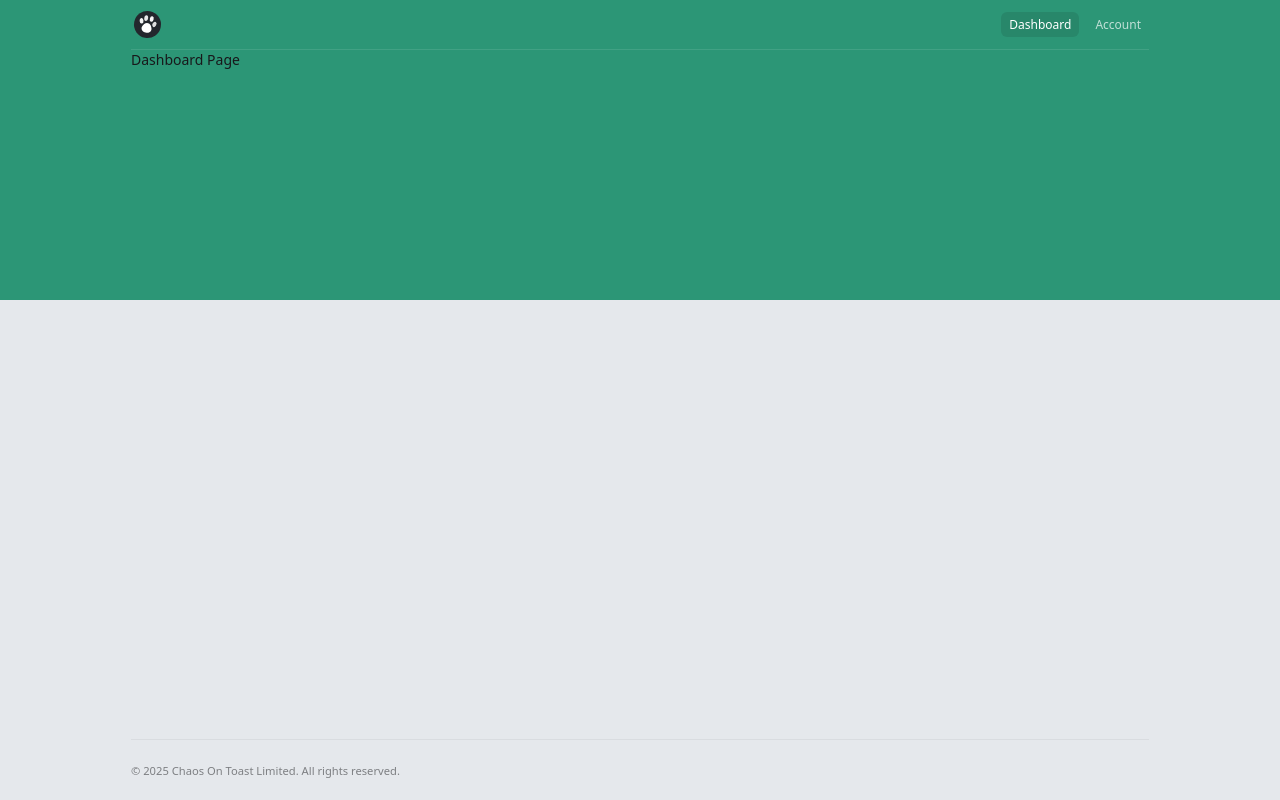
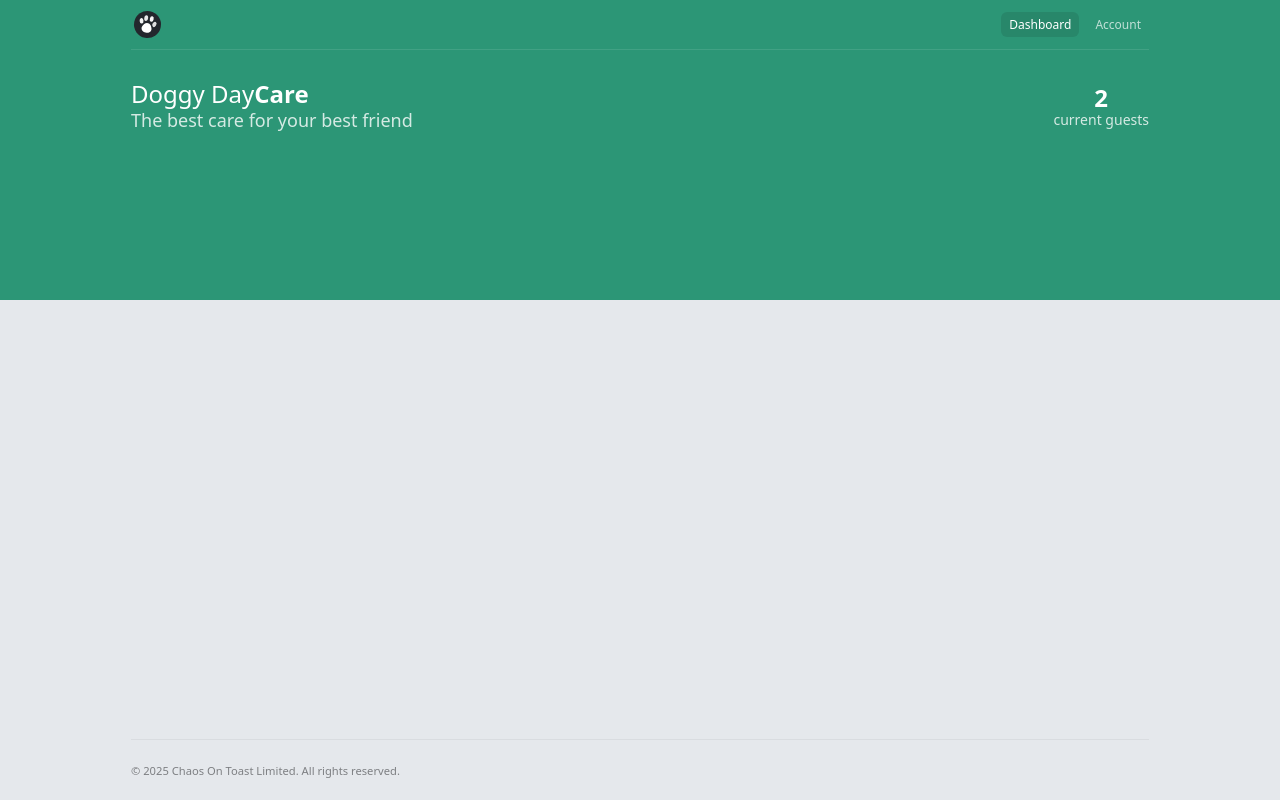
Before and after one commit to h3l3nabell/doggydaycare, a Next.js app in the folder doggy-day-care-app/: page /app/dashboard in a window 1280 px wide. Built offline with nearby package versions, Linux system fonts and the light colour scheme.

Commit message:
dashboard

```diff
--- a/doggy-day-care-app/src/app/(members)/app/dashboard/page.tsx
+++ b/doggy-day-care-app/src/app/(members)/app/dashboard/page.tsx
@@ -1,3 +1,20 @@
 export default function Dashboard() {
-  return <main>Dashboard Page</main>;
+  return (
+    <main>
+      <div className="flex items-center justify-between text-white py-8">
+        <section>
+          <h1 className="font-medium text-2xl leading-6">
+            Doggy Day<span className="font-semibold">Care</span>
+          </h1>
+          <p className="text-lg opacity-80">
+            The best care for your best friend
+          </p>
+        </section>
+        <section className="text-center">
+          <p className="text-2xl font-bold leading-6">2</p>
+          <p className="opacity-80">current guests</p>
+        </section>
+      </div>
+    </main>
+  );
 }
--- /dev/null
+++ b/doggy-day-care-app/src/components/h1.tsx
@@ -0,0 +1,5 @@
+import React, { ReactNode } from "react";
+
+export default function H1({ children }: { children: ReactNode }) {
+  return <h1 className="mt-auto border-t border-black/5 py-5 ">{children}</h1>;
+}
```
